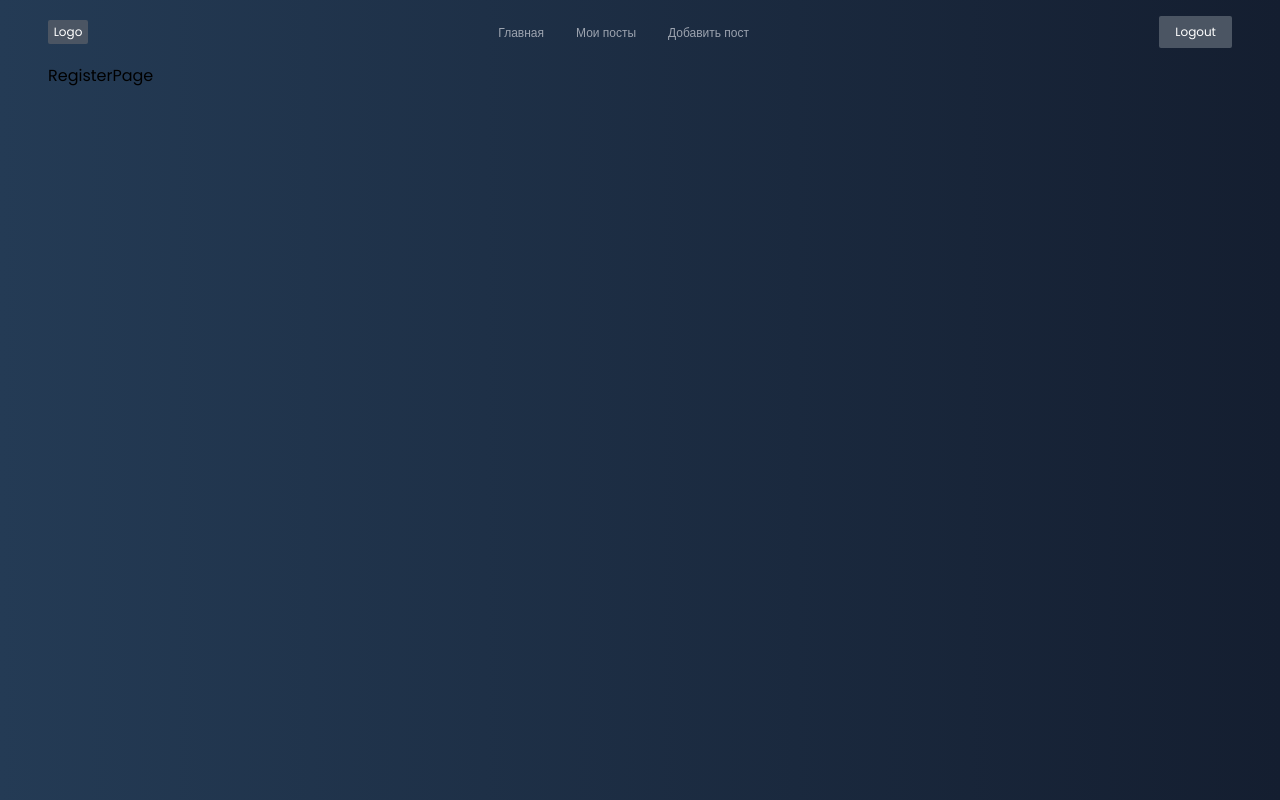
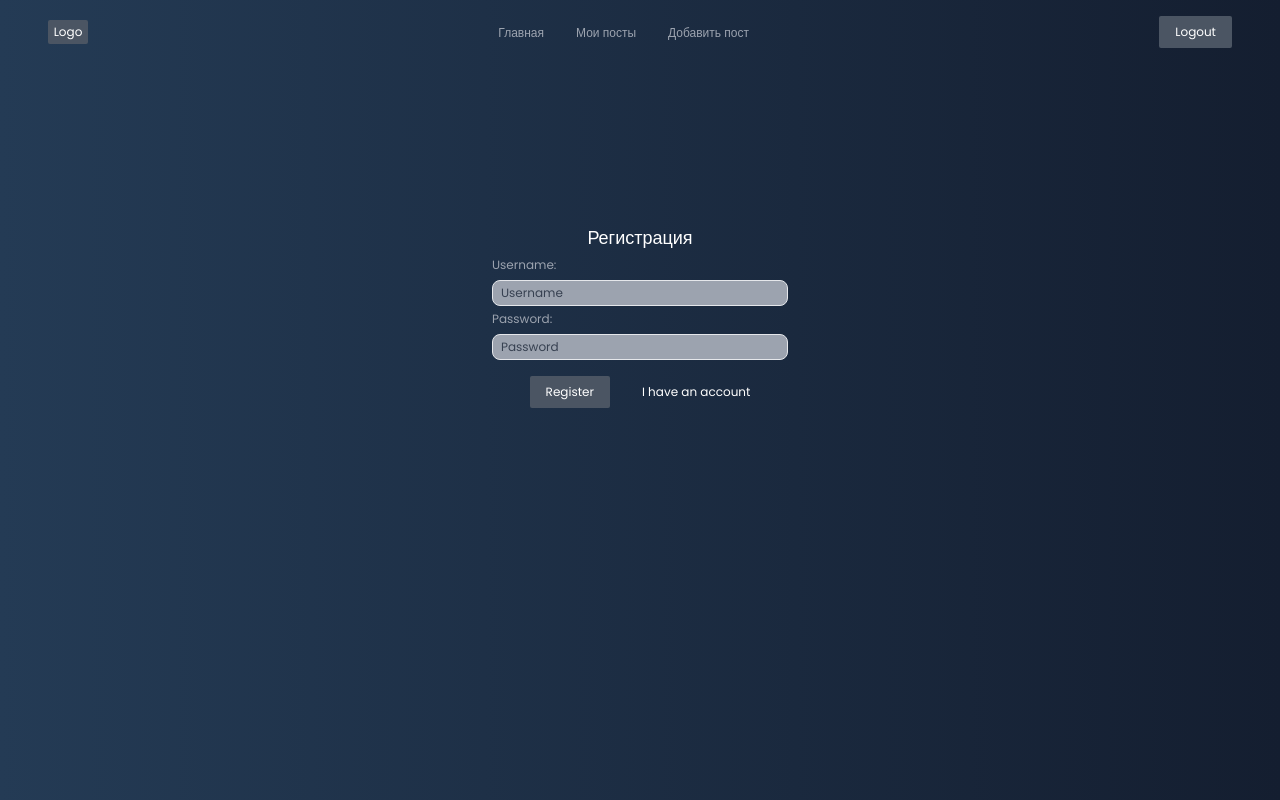
Before and after one commit to JulleonChik/blog_js, a React (Create React App) app in the folder client/: page /register in a window 1280 px wide. Built offline with nearby package versions, Linux system fonts and the light colour scheme.

Commit message:
the login page and the registration page are set up

```diff
--- a/client/src/pages/LoginPage.jsx
+++ b/client/src/pages/LoginPage.jsx
@@ -1,5 +1,47 @@
 import React from "react";
+import { Link } from "react-router-dom";
 
 export const LoginPage = () => {
-  return <div>LoginPage</div>;
+  // e.preventDefault() предотвращает стандартное поведение формы (переход на другую страницу или обновление),
+  // позволяя обрабатывать данные с помощью JavaScript.
+  return (
+    <form
+      onSubmit={(e) => e.preventDefault()}
+      className="w-1/4 h-60 mx-auto mt-40"
+    >
+      <h1 className="text-lg text-white text-center">Авторизация</h1>
+      <label className="text-xs text-gray-400">
+        Username:
+        <input
+          type="text"
+          placeholder="Username"
+          className="mt-1 text-black w-full rounded-lg bg-gray-400 border py-1 px-2 text-xs outline-none placeholder:text-gray-700"
+        />
+      </label>
+
+      <label className="text-xs text-gray-400">
+        Password:
+        <input
+          type="password"
+          placeholder="Password"
+          className="mt-1 text-black w-full rounded-lg bg-gray-400 border py-1 px-2 text-xs outline-none placeholder:text-gray-700 "
+        />
+      </label>
+
+      <div className="flex gap-8 justify-center mt-4">
+        <button
+          type="submit"
+          className="flex justify-center items-center bg-gray-600 text-xs text-white rounded-sm py-2 px-4"
+        >
+          Login
+        </button>
+        <Link
+          to={"/register"}
+          className="flex justify-center items-center text-xs text-white"
+        >
+          I want to register
+        </Link>
+      </div>
+    </form>
+  );
 };
--- a/client/src/pages/RegisterPage.jsx
+++ b/client/src/pages/RegisterPage.jsx
@@ -1,5 +1,45 @@
 import React from "react";
+import { Link } from "react-router-dom";
 
 export const RegisterPage = () => {
-  return <div>RegisterPage</div>;
+  return (
+    <form
+      onSubmit={(e) => e.preventDefault()}
+      className="w-1/4 h-60 mx-auto mt-40"
+    >
+      <h1 className="text-lg text-white text-center">Регистрация</h1>
+      <label className="text-xs text-gray-400">
+        Username:
+        <input
+          type="text"
+          placeholder="Username"
+          className="mt-1 text-black w-full rounded-lg bg-gray-400 border py-1 px-2 text-xs outline-none placeholder:text-gray-700"
+        />
+      </label>
+
+      <label className="text-xs text-gray-400">
+        Password:
+        <input
+          type="password"
+          placeholder="Password"
+          className="mt-1 text-black w-full rounded-lg bg-gray-400 border py-1 px-2 text-xs outline-none placeholder:text-gray-700 "
+        />
+      </label>
+
+      <div className="flex gap-8 justify-center mt-4">
+        <button
+          type="submit"
+          className="flex justify-center items-center bg-gray-600 text-xs text-white rounded-sm py-2 px-4"
+        >
+          Register
+        </button>
+        <Link
+          to={"/login"}
+          className="flex justify-center items-center text-xs text-white"
+        >
+          I have an account
+        </Link>
+      </div>
+    </form>
+  );
 };
```
